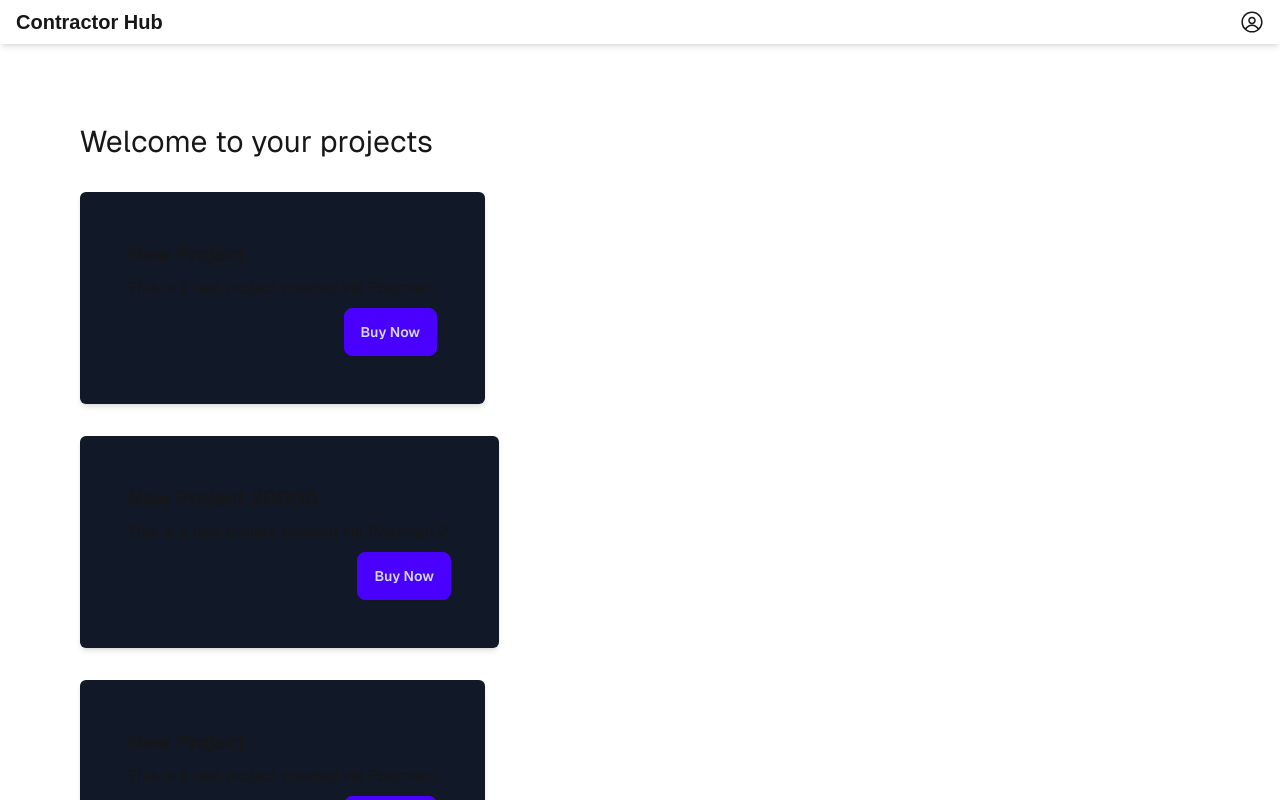
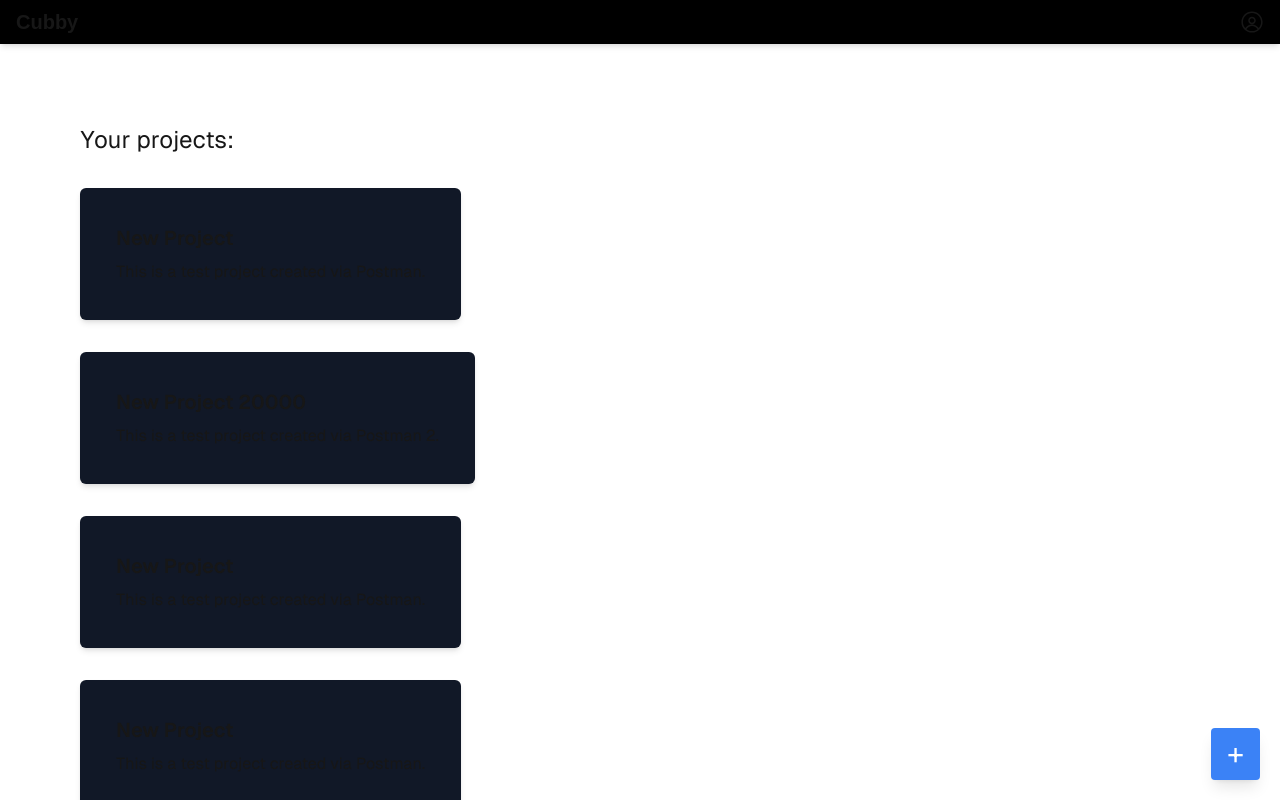
Before and after one commit to Three-Ships/home-services-hub-hackathon, a Next.js app: page / in a window 1280 px wide. Shown: the top 800 px of the page. Built offline with nearby package versions, Linux system fonts and the light colour scheme.

Commit message:
adds dashboard home page

```diff
--- a/app/layout.tsx
+++ b/app/layout.tsx
@@ -25,9 +25,9 @@ export default function RootLayout({
   children: React.ReactNode;
 }>) {
   return (
-    <html lang="en">
+    <html lang="en" className="bg-black">
       <body
-        className={`${geistSans.variable} ${geistMono.variable} antialiased`}
+        className={`${geistSans.variable} ${geistMono.variable} antialiased `}
       >
         <AppHeader />
         {children}
--- a/app/page.tsx
+++ b/app/page.tsx
@@ -2,6 +2,7 @@
 import { GetServerSideProps } from 'next';
 import { useEffect, useState } from 'react';
 import ProjectTile from '@/components/ProjectTile';
+import ButtonFloat from '@/components/ButtonFloat';
 
 const Home = () => {
   const [projects, setProjects] = useState([]);
@@ -18,11 +19,12 @@ const Home = () => {
 
   return (
     <div className="grid grid-rows-[20px_1fr_20px] min-h-screen p-8 pb-20 gap-16 sm:p-20 font-[family-name:var(--font-geist-sans)]">
-      <main className="flex flex-col gap-8 items-center sm:items-start">
-        <h1 className="text-3xl">Welcome to your projects</h1>
+      <main className="flex flex-col gap-8 sm:items-start">
+        <h1 className="text-2xl">Your projects:</h1>
         {projects.map((project) => (
           <ProjectTile key={project.id} project={project} />
         ))}
+        <ButtonFloat />
       </main>
     </div>
   );
--- a/components/AppHeader.tsx
+++ b/components/AppHeader.tsx
@@ -2,9 +2,9 @@ import { RxAvatar } from 'react-icons/rx';
 
 export default function AppHeader() {
   return (
-    <header className="sticky top-0 z-10 bg-gray shadow-md">
+    <header className="sticky top-0 z-10 bg-black shadow-md">
       <div className="flex items-center justify-between px-4 py-2">
-        <h1 className="text-xl font-bold">Contractor Hub</h1>
+        <h1 className="text-xl font-bold">Cubby</h1>
         <nav>
           <ul className="flex gap-4">
             <RxAvatar className="w-6 h-6" />
--- /dev/null
+++ b/components/ButtonFloat.tsx
@@ -0,0 +1,7 @@
+const ButtonFloat = () => {
+  return (
+    <a href="/projects" className="fixed bottom-5 right-5 px-4 py-2 bg-blue-500 text-white text-3xl rounded shadow-lg">+</a>
+  );
+};
+
+export default ButtonFloat;
--- a/components/ProjectTile.tsx
+++ b/components/ProjectTile.tsx
@@ -1,13 +1,12 @@
 const ProjectTile = ({ project }) => {
     return (
-      <div className="card bg-gray-900 shadow-md p-4 rounded-md">
-        <div className="card-body">
-          <h2 className="card-title">{project.name}</h2>
-          <p>{project.description}</p>
-          <div className="card-actions justify-end">
-            <button className="btn btn-primary">Buy Now</button>
+      <div className="card bg-gray-900 shadow-md p-1 rounded-md">
+        <a href={`/projects/${project.id}`}>
+          <div className="card-body">
+            <h2 className="card-title">{project.name}</h2>
+            <p>{project.description}</p>
           </div>
-        </div>
+        </a>
       </div>
     );
 }
```
